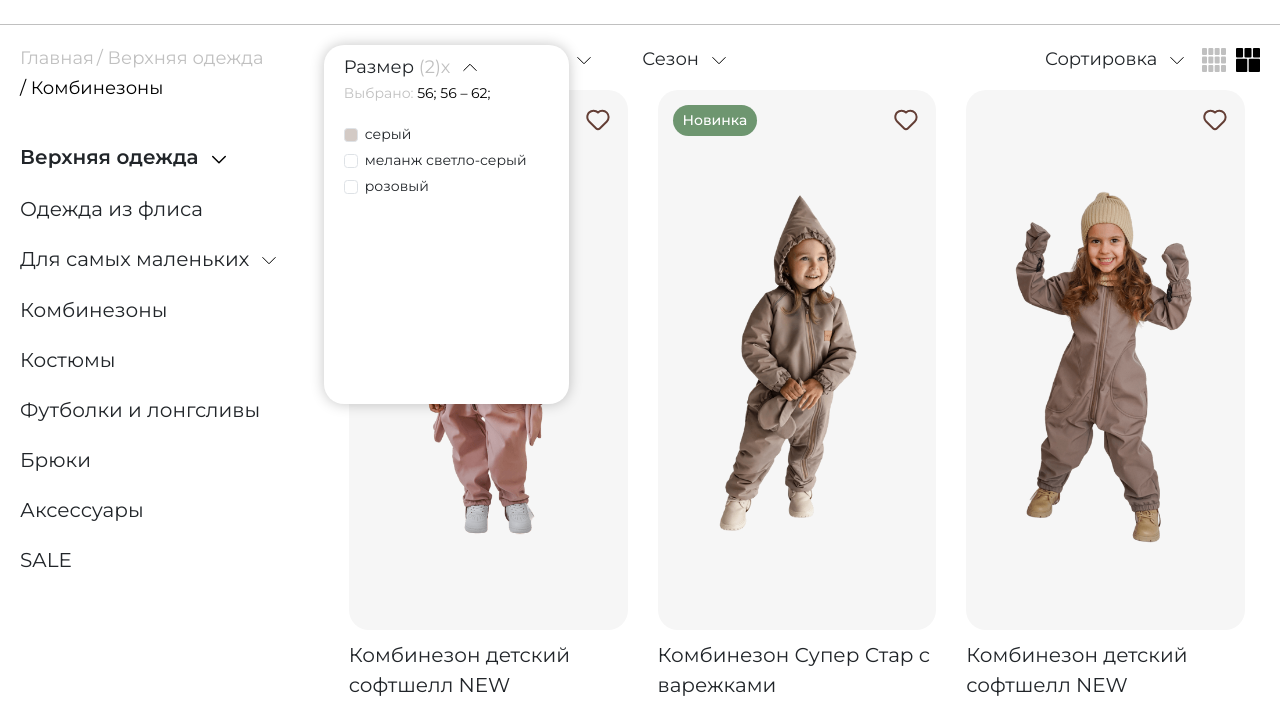
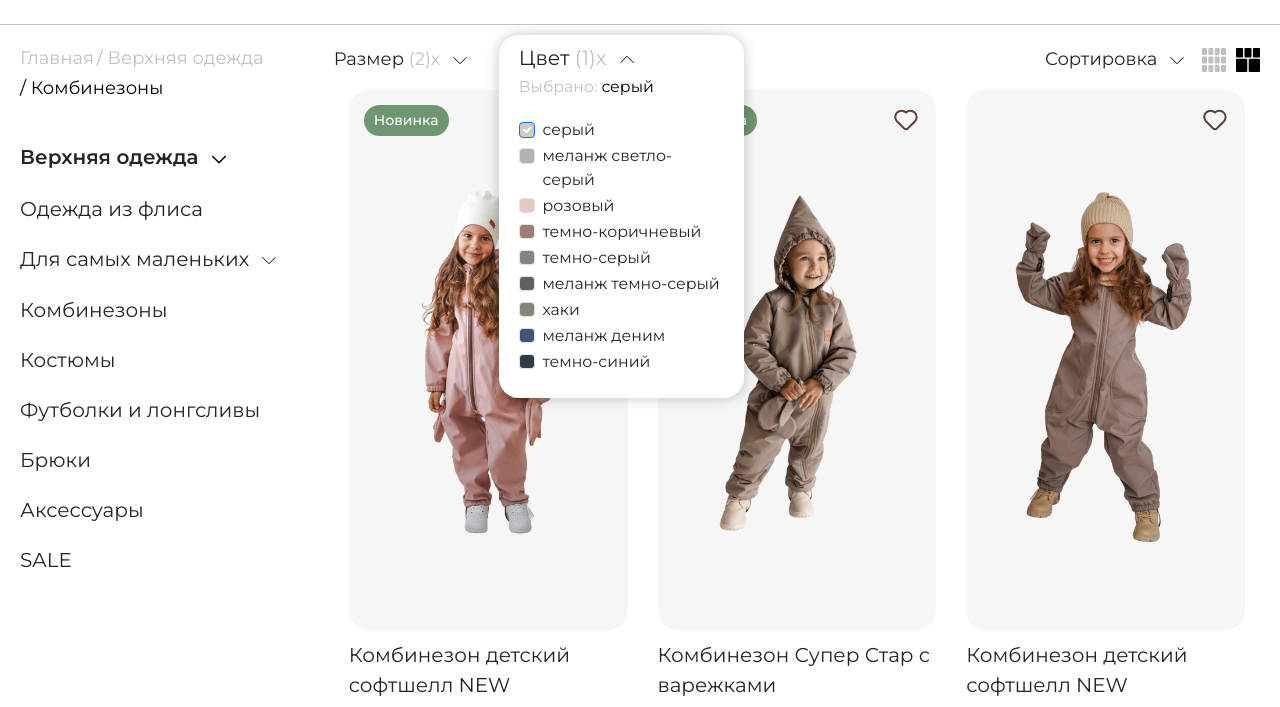
Before and after one commit to YourunB/kids-store, a website: page catalog.html in a window 1280 px wide. Shown: the part 75-782 px from the top of the page. Drawn offline with nearby package versions, Linux system fonts and the light colour scheme.

Commit message:
refactor: correct style for filters items

```diff
--- a/catalog.html
+++ b/catalog.html
@@ -117,9 +117,9 @@
       <div class="catalog-wrapper">
         <div class="sort-top">
           <div class="filters">
-            <p class="filters__filter" id="btn-size-filters">Размер <span class="filter-count">(2)x</span> <img class="carret" src="assets/images/svg/carret-up.svg" alt="∨">
+            <div class="filters__filter" id="btn-size-filters">Размер <span class="filter-count">(2)x</span> <img class="carret" src="assets/images/svg/carret-up.svg" alt="∨">
               <div class="select-list select-list_default" id="size-filters">
-                <p class="filters__filter" id="btn-sizes">Размер <span class="filter-count">(2)x</span> <img class="carret" src="assets/images/svg/carret-up.svg" alt="∨">
+                <p class="filter-name" id="btn-sizes">Размер <span class="filter-count">(2)x</span> <img class="carret" src="assets/images/svg/carret-up.svg" alt="∨">
                 <p class="select-list__selected">Выбрано: <span>56; 56 – 62;</span></p>
                 <div class="select-box">
                   <div class="form-check">
@@ -190,14 +190,14 @@
                   </div>
                 </div>
               </div>
-            </p>
-            <p class="filters__filter" id="bth-color-filters">Цвет <img class="carret" src="assets/images/svg/carret-up.svg" alt="∨">
-              <div class="select-list select-list_colors select-list_open" id="size-filters">
-                <p class="filters__filter" id="btn-colors">Размер <span class="filter-count">(2)x</span> <img class="carret" src="assets/images/svg/carret-up.svg" alt="∨">
-                <p class="select-list__selected">Выбрано: <span>56; 56 – 62;</span></p>
+            </div>
+            <div class="filters__filter" id="bth-color-filters">Цвет <img class="carret" src="assets/images/svg/carret-up.svg" alt="∨">
+              <div class="select-list select-list_colors select-list_open" id="color-filters">
+                <p class="filter-name" id="btn-colors">Цвет <span class="filter-count">(1)x</span> <img class="carret" src="assets/images/svg/carret-up.svg" alt="∨">
+                <p class="select-list__selected">Выбрано: <span>серый</span></p>
                 <div class="select-box">
                   <div class="form-check">
-                    <input class="form-check-input" type="checkbox" id="colorv1">
+                    <input class="form-check-input" type="checkbox" id="colorv1" checked>
                     <label class="form-check-label" for="colorv1">
                       серый
                     </label>
@@ -214,10 +214,58 @@
                       розовый
                     </label>
                   </div>
-                </div>
-              </div>
-            </p>
-            <p class="filters__filter">Сезон <img class="carret" src="assets/images/svg/carret-up.svg" alt="∨"></p>
+                  <div class="form-check">
+                    <input class="form-check-input" type="checkbox" id="colorv4">
+                    <label class="form-check-label" for="colorv4">
+                      темно-коричневый
+                    </label>
+                  </div>
+                  <div class="form-check">
+                    <input class="form-check-input" type="checkbox" id="colorv5">
+                    <label class="form-check-label" for="colorv5">
+                      темно-серый
+                    </label>
+                  </div>
+                  <div class="form-check">
+                    <input class="form-check-input" type="checkbox" id="colorv6">
+                    <label class="form-check-label" for="colorv6">
+                      меланж темно-серый
+                    </label>
+                  </div>
+                  <div class="form-check">
+                    <input class="form-check-input" type="checkbox" id="colorv7">
+                    <label class="form-check-label" for="colorv7">
+                      хаки
+                    </label>
+                  </div>
+                  <div class="form-check">
+                    <input class="form-check-input" type="checkbox" id="colorv8">
+                    <label class="form-check-label" for="colorv8">
+                      меланж деним
+                    </label>
+                  </div>
+                  <div class="form-check">
+                    <input class="form-check-input" type="checkbox" id="colorv9">
+                    <label class="form-check-label" for="colorv9">
+                      темно-синий
+                    </label>
+                  </div>
+                  <div class="form-check">
+                    <input class="form-check-input" type="checkbox" id="colorv10">
+                    <label class="form-check-label" for="colorv10">
+                      черный
+                    </label>
+                  </div>
+                  <div class="form-check">
+                    <input class="form-check-input" type="checkbox" id="colorv11">
+                    <label class="form-check-label" for="colorv11">
+                      красный
+                    </label>
+                  </div>
+                </div>
+              </div>
+            </div>
+            <div class="filters__filter">Сезон <img class="carret" src="assets/images/svg/carret-up.svg" alt="∨"></div>
           </div>
           <div class="sorts">
             <p class="sorts__sort">Сортировка <img class="carret" src="assets/images/svg/carret-up.svg" alt="∨"></p>
--- a/styles/styles.css
+++ b/styles/styles.css
@@ -400,9 +400,15 @@ p {
 
 .filters__filter,
 .sorts__sort {
+  position: relative;
   font-size: 1.125em;
   font-weight: 400;
   cursor: pointer;
+}
+
+.filter-name {
+  font-size: 1.125em;
+  font-weight: 400;
 }
 
 .sorts {
@@ -440,13 +446,14 @@ p {
 .select-list {
   display: none;
   position: absolute;
+  left: -10px;
+  top: -10px;
   transform: translateX(-10px);
   z-index: 80;
   padding: 8px 20px 20px 20px;
   background: white;
   border-radius: 20px;
-  max-width: 245px;
-  width: 100%;
+  width: 245px;
   overflow: hidden;
   box-shadow: 0px 0px 13.8px 0px rgba(0, 0, 0, 0.23);
 }
@@ -488,6 +495,36 @@ p {
 
 .select-list_colors .form-check:nth-of-type(1) .form-check-input {
   background-color: rgba(211, 202, 197, 1);
+}
+.select-list_colors .form-check:nth-of-type(2) .form-check-input {
+  background-color: rgba(178, 178, 178, 1);
+}
+.select-list_colors .form-check:nth-of-type(3) .form-check-input {
+  background-color: rgba(230, 199, 196, 1);
+}
+.select-list_colors .form-check:nth-of-type(4) .form-check-input {
+  background-color: rgba(157, 125, 116, 1);
+}
+.select-list_colors .form-check:nth-of-type(5) .form-check-input {
+  background-color: rgba(132, 132, 140, 1);
+}
+.select-list_colors .form-check:nth-of-type(6) .form-check-input {
+  background-color: rgba(96, 94, 97, 1);
+}
+.select-list_colors .form-check:nth-of-type(7) .form-check-input {
+  background-color: rgba(136, 133, 116, 1);
+}
+.select-list_colors .form-check:nth-of-type(8) .form-check-input {
+  background-color: rgba(67, 84, 121, 1);
+}
+.select-list_colors .form-check:nth-of-type(9) .form-check-input {
+  background-color: rgba(48, 59, 74, 1);
+}
+.select-list_colors .form-check:nth-of-type(10) .form-check-input {
+  background-color: rgba(0, 0, 0, 1);
+}
+.select-list_colors .form-check:nth-of-type(11) .form-check-input {
+  background-color: rgb(194, 61, 61);
 }
 
 /*------------------------------------------card----------------------------------*/
```
